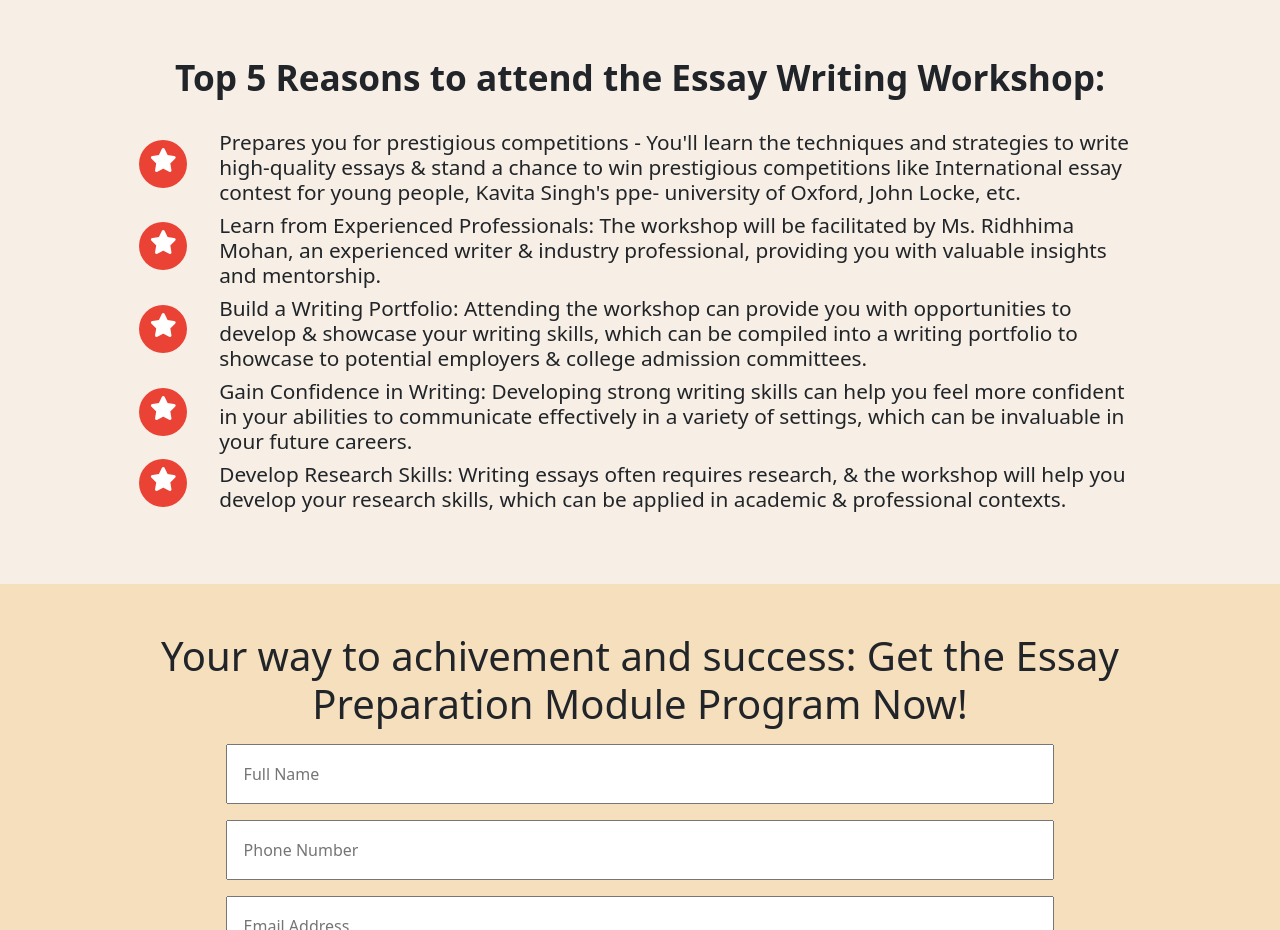
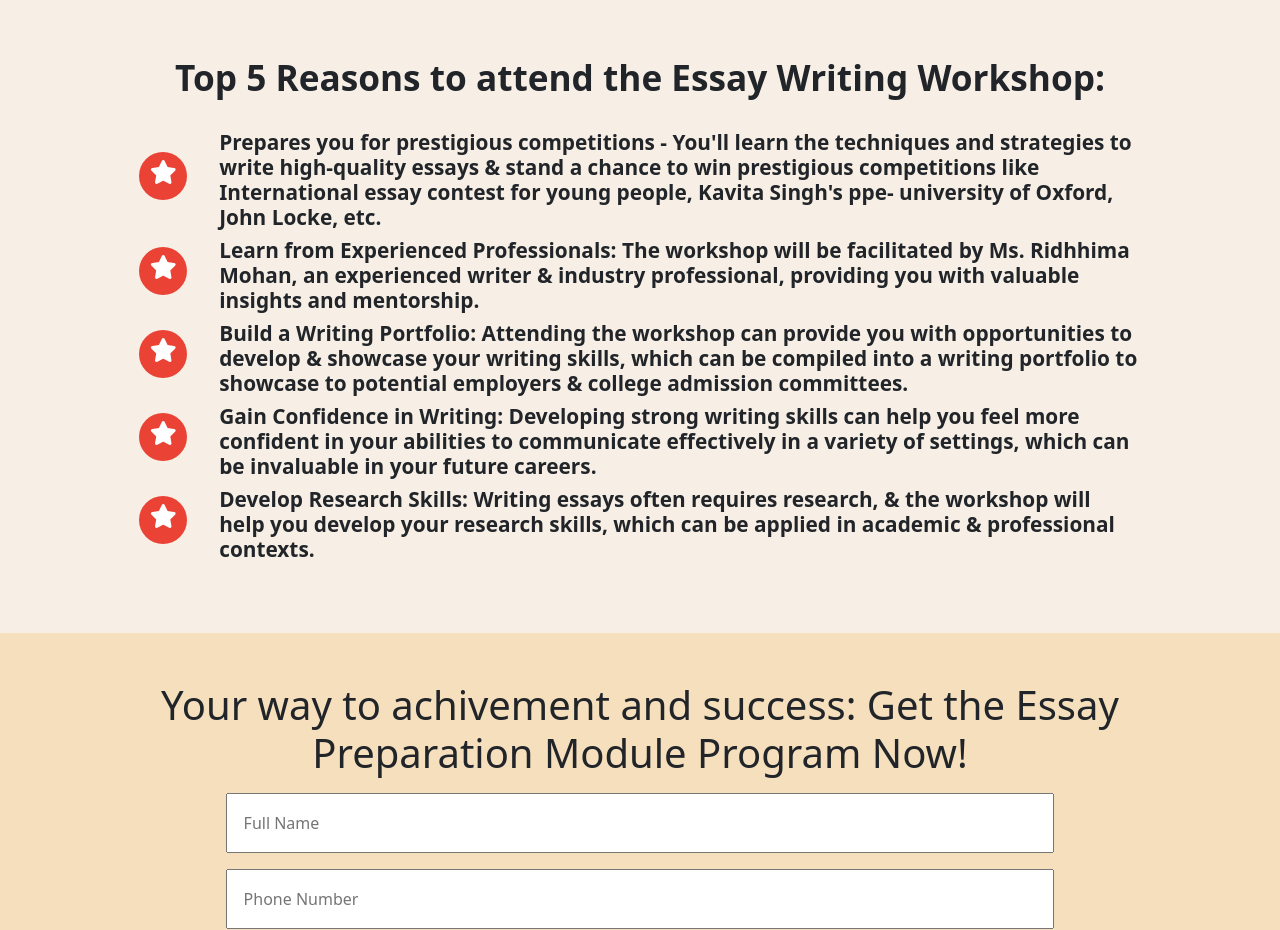
Before and after one commit to hustlerZzZ/essay, a plain HTML site: page index.html in a window 1280 px wide. Shown: the part 1400-2330 px from the top of the page. Drawn offline with nearby package versions, Linux system fonts and the light colour scheme.

Commit message:
Update index.d307fbb8.css

```diff
--- a/index.d307fbb8.css
+++ b/index.d307fbb8.css
@@ -752,7 +752,7 @@ body {
     margin-bottom: .5rem;
     font-size: 1.3rem;
     width: 80%;
-    font-weight: 400
+    font-weight: 800
 }
 
 @media only screen and (max-width:75em) {
```
